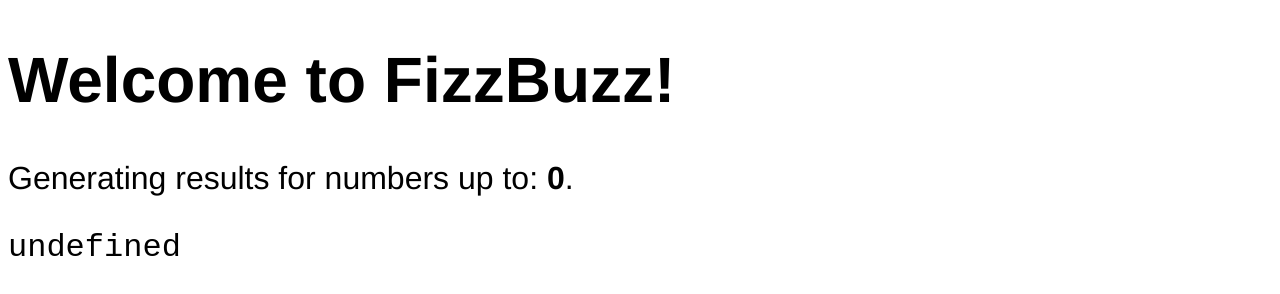
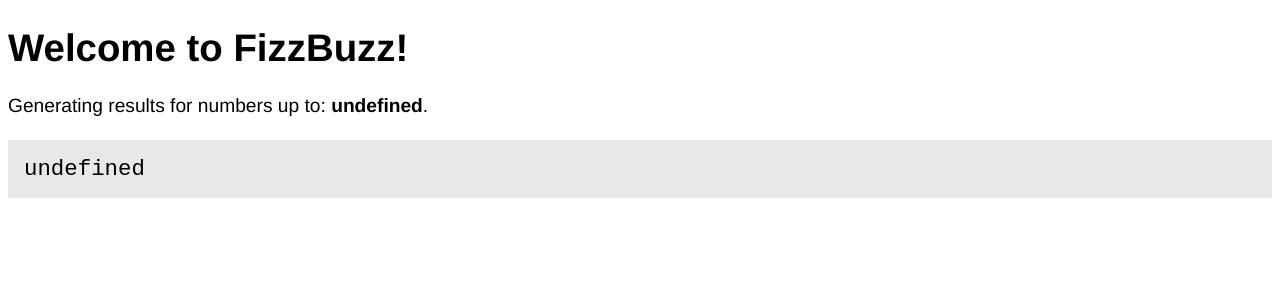
Before and after one commit to vpangng1/wats3020-fizzbuzz, a plain HTML site: page index.html in a window 1280 px wide. Drawn offline with Linux system fonts and the light colour scheme.

Commit message:
Finished resource files.
Change-Id: I82ca1514a4ed4fae5b2193487539955adbe52ffe

```diff
--- a/css/main.css
+++ b/css/main.css
@@ -4,8 +4,14 @@
     font-weight: 700;
 }
 
+pre {
+    padding: 1rem;
+    background: #e8e8e8;
+    font-size: 1.4rem;
+}
+
 body {
     font-family: Helvetica, Arial, sans-serif;
-    font-size: 2rem;
+    font-size: 1.2rem;
     font-weight: 300;
 }
--- a/js/main.js
+++ b/js/main.js
@@ -22,17 +22,25 @@ var isInteger,
 // TODO: If the value of `maxNumber` is suitable, then change the value of
 // `isInteger` so the `while` loop stops looping.
 
+// TODO: Initialize the `fbResults` variable to an empty Array
+
 // TODO: Create a `for` loop that will execute the `maxNumber` of times.
 
-// TODO: Create logic inside the `for` loop to calculate FizzBuzz. Store the
-// results of this logic in an array called `fbResults`.
+// TODO: Create logic inside the `for` loop to calculate FizzBuzz.  This will
+// require the use of several conditional statements that use the `%` operator.
+// Store the results of this logic in an array called `fbResults`.
 
-// TODO: Use a `for ... of` loop to concatenate the values in `fbResults`.
+// TODO: In preparation for creating the output text for your FizzBuzz results,
+// initialize the `fbText` variable to an empty string.
 
+// TODO: Use a `for ... of` loop to concatenate the values from `fbResults`
+// into the variable `fbText`.
 
 
 ///////////////////////////////////////////////////////////////////////
 // Do not edit below this line unless you are doing something fancy!
 //////////////////////////////////////////////////////////////////////
+let numDisplay = document.querySelector("#max-number");
+numDisplay.innerHTML = maxNumber;
 let output = document.querySelector("#output");
 output.innerHTML = fbText;
```
Also changed, not shown: 1 other file.
